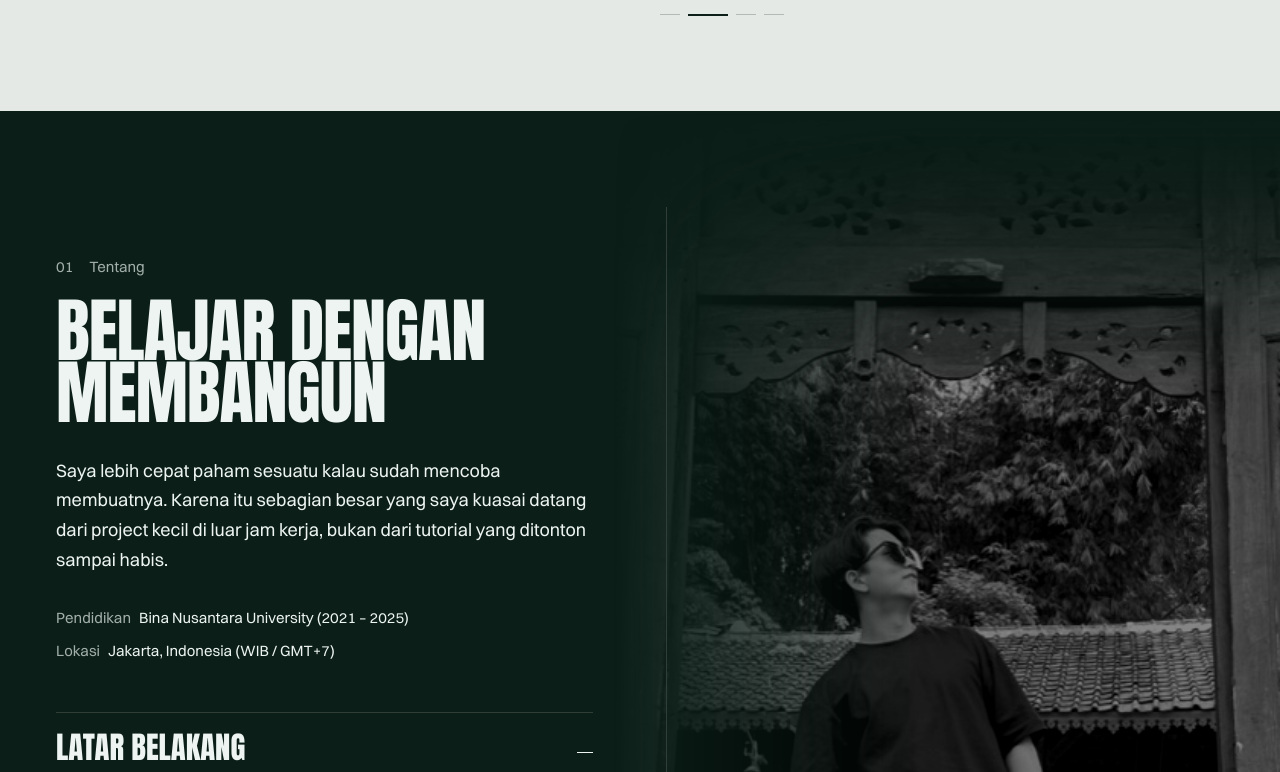
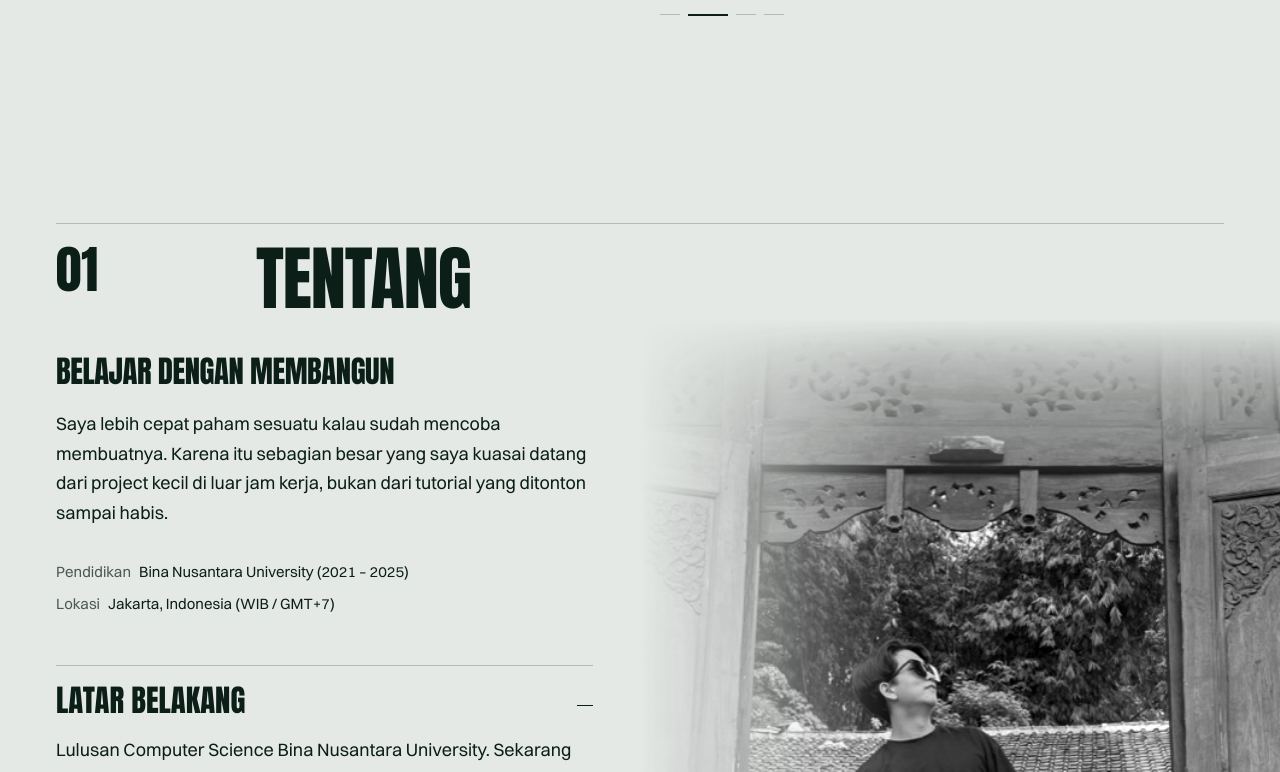
Before and after one commit to dvdadriel/Porto_DvdAdriel, a React (Vite) app: page / in a window 1280 px wide. Shown: the part 808-1580 px from the top of the page. Built offline with nearby package versions, Linux system fonts and the light colour scheme; a web font is replaced by a local one.

Commit message:
Tentang: kepala section seragam, latar terang, potret hitam putih

```diff
--- a/src/index.css
+++ b/src/index.css
@@ -314,3 +314,29 @@
   color: var(--color-ink);
 }
 .on-ink .section-mark { color: var(--color-on-ink); }
+
+/* ── Potret Tentang ───────────────────────────────────────────────────────
+   Hitam putih, tepinya dilarutkan supaya menyatu dengan bidang halaman.
+
+   Pelarutan ke arah kiri HANYA di layar lebar. Di HP fotonya selebar layar,
+   jadi gradien kiri-ke-kanan membuat separuh kiri gambar nyaris hilang —
+   diukur di 390px, wajahnya masih utuh tapi bidang kirinya jadi kabut. Di sana
+   cukup pelarutan atas dan bawah. */
+.portrait-bleed {
+  filter: grayscale(1) contrast(1.06);
+  -webkit-mask-image: linear-gradient(to bottom, transparent, black 14%, black 88%, transparent);
+  mask-image: linear-gradient(to bottom, transparent, black 14%, black 88%, transparent);
+}
+
+@media (min-width: 1024px) {
+  .portrait-bleed {
+    -webkit-mask-image:
+      linear-gradient(to bottom, transparent, black 18%),
+      linear-gradient(to right, transparent, black 42%);
+    -webkit-mask-composite: source-in;
+    mask-image:
+      linear-gradient(to bottom, transparent, black 18%),
+      linear-gradient(to right, transparent, black 42%);
+    mask-composite: intersect;
+  }
+}
--- a/src/sections/About.jsx
+++ b/src/sections/About.jsx
@@ -1,26 +1,35 @@
 import React from 'react'
 import { useLanguage } from '../context/LanguageContext.jsx'
+import SectionHeader from '../components/SectionHeader.jsx'
 import Accordion from '../components/Accordion.jsx'
 
 /**
- * Tentang — section gelap full-bleed, potret membelah ke tepi kanan.
+ * Tentang — latar terang seperti section lain, potret membelah ke tepi kanan.
  *
  * Fotonya bukan ilustrasi di samping teks; ia bagian dari bidangnya. Tepi
  * kirinya dilarutkan dengan mask gradien supaya tidak ada garis potong yang
- * terlihat, dan seluruhnya dijadikan monokrom: potret berwarna di tengah palet
- * hijau-tinta akan membawa warnanya sendiri dan memecah section.
+ * terlihat, dan seluruhnya dijadikan hitam putih: potret berwarna (kayu cokelat,
+ * dedaunan hijau) di tengah palet hijau-tinta akan membawa warnanya sendiri dan
+ * memecah halaman.
+ *
+ * Foto mulai di bawah garis kepala section, bukan dari tepi atas: hairline yang
+ * memotong wajah terbaca sebagai kesalahan cetak.
  *
  * Di bawah lg, foto pindah ke atas teks dengan tinggi tetap. Potret setinggi
- * layar di HP berarti orang harus men-scroll melewati wajah sebelum sampai ke
- * satu kata pun.
+ * layar di HP berarti orang men-scroll melewati wajah sebelum sampai ke satu
+ * kata pun.
  */
 export default function About() {
   const { t } = useLanguage()
 
   return (
-    <section id="about" className="on-ink relative overflow-hidden">
-      {/* Potret: menempel ke tepi kanan dan atas-bawah section di desktop. */}
-      <div className="relative h-[42vh] w-full lg:absolute lg:inset-y-0 lg:right-0 lg:h-auto lg:w-[52%]">
+    <section id="about" className="relative overflow-hidden">
+      <div className="mx-auto w-full max-w-[1600px] px-6 pt-20 sm:px-10 sm:pt-28 lg:px-14">
+        <SectionHeader mark="01" title={t.about.title} />
+      </div>
+
+      {/* Potret: menempel ke tepi kanan dan bawah section di desktop. */}
+      <div className="relative mt-10 h-[42vh] w-full lg:absolute lg:bottom-0 lg:right-0 lg:top-[13rem] lg:mt-0 lg:h-auto lg:w-[50%]">
         <img
           src="/portrait-david.jpg"
           width="533"
@@ -28,38 +37,15 @@ export default function About() {
           alt={`${t.hero.name}, ${t.hero.role}`}
           loading="lazy"
           decoding="async"
-          className="h-full w-full object-cover object-top"
-          style={{
-            filter: 'grayscale(1) contrast(1.12) brightness(0.52)',
-            WebkitMaskImage:
-              'linear-gradient(to bottom, transparent, black 22%), linear-gradient(to right, transparent, black 46%)',
-            WebkitMaskComposite: 'source-in',
-            maskImage:
-              'linear-gradient(to bottom, transparent, black 22%), linear-gradient(to right, transparent, black 46%)',
-            maskComposite: 'intersect',
-          }}
+          className="portrait-bleed h-full w-full object-cover object-top"
         />
       </div>
 
-      {/* Garis tipis pemisah kolom teks dari foto. Bukan hiasan: ia yang
-          memberi tahu mata di mana bidang teks berhenti, karena tepi fotonya
-          sengaja dilarutkan dan tidak punya batas sendiri. */}
-      <div
-        aria-hidden="true"
-        className="absolute inset-y-24 hidden w-px lg:block"
-        style={{ left: '52%', backgroundColor: 'var(--color-rule)' }}
-      />
+      <div className="relative mx-auto w-full max-w-[1600px] px-6 pb-20 pt-12 sm:px-10 sm:pb-28 lg:px-14 lg:pb-36">
+        <div className="lg:max-w-[46%]">
+          <h3>{t.about.headline}</h3>
 
-      <div className="relative mx-auto w-full max-w-[1600px] px-6 py-20 sm:px-10 sm:py-28 lg:px-14 lg:py-36">
-        <div className="lg:max-w-[46%]">
-          <p className="flex items-baseline gap-4 text-[0.9375rem]" style={{ color: 'var(--color-ink-soft)' }}>
-            <span className="numeric">01</span>
-            <span>{t.about.title}</span>
-          </p>
-
-          <h2 className="mt-5">{t.about.headline}</h2>
-
-          <p className="prose-measure mt-8 text-[1.125rem]">{t.about.lead}</p>
+          <p className="prose-measure mt-6 text-[1.125rem]">{t.about.lead}</p>
 
           <dl className="mt-8 flex flex-wrap gap-x-10 gap-y-2 text-[0.9375rem]">
             <div className="flex gap-2">
```
Also changed, not shown: 1 other file (tests, documents, lock files or other folders).
